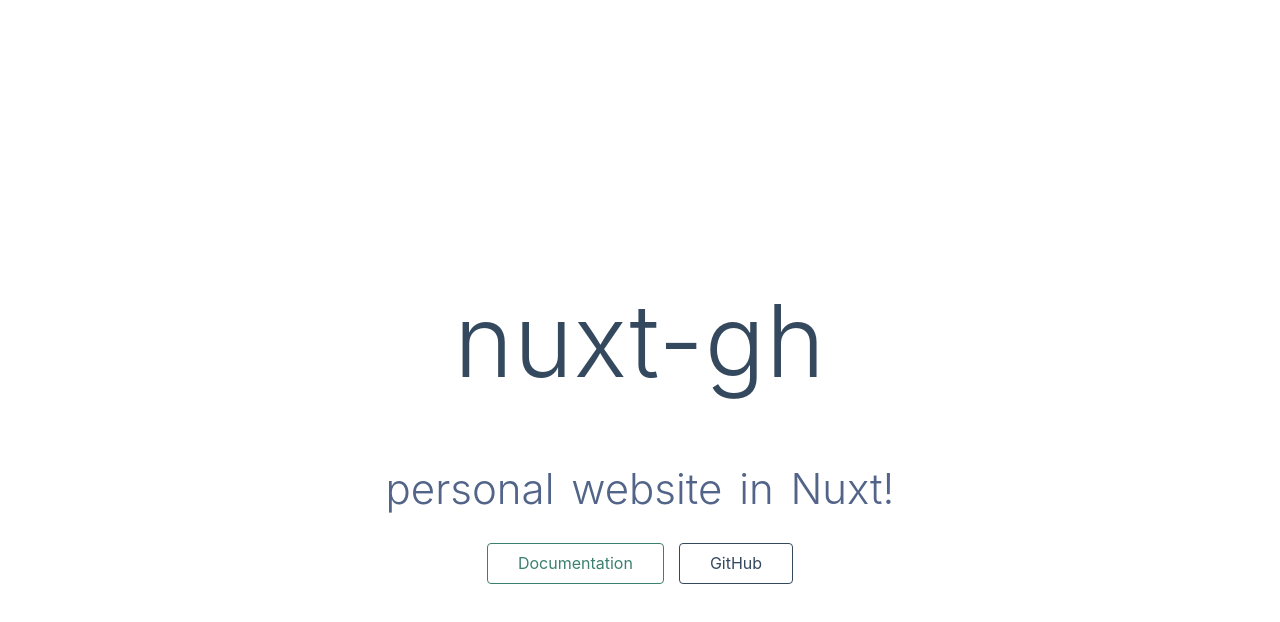
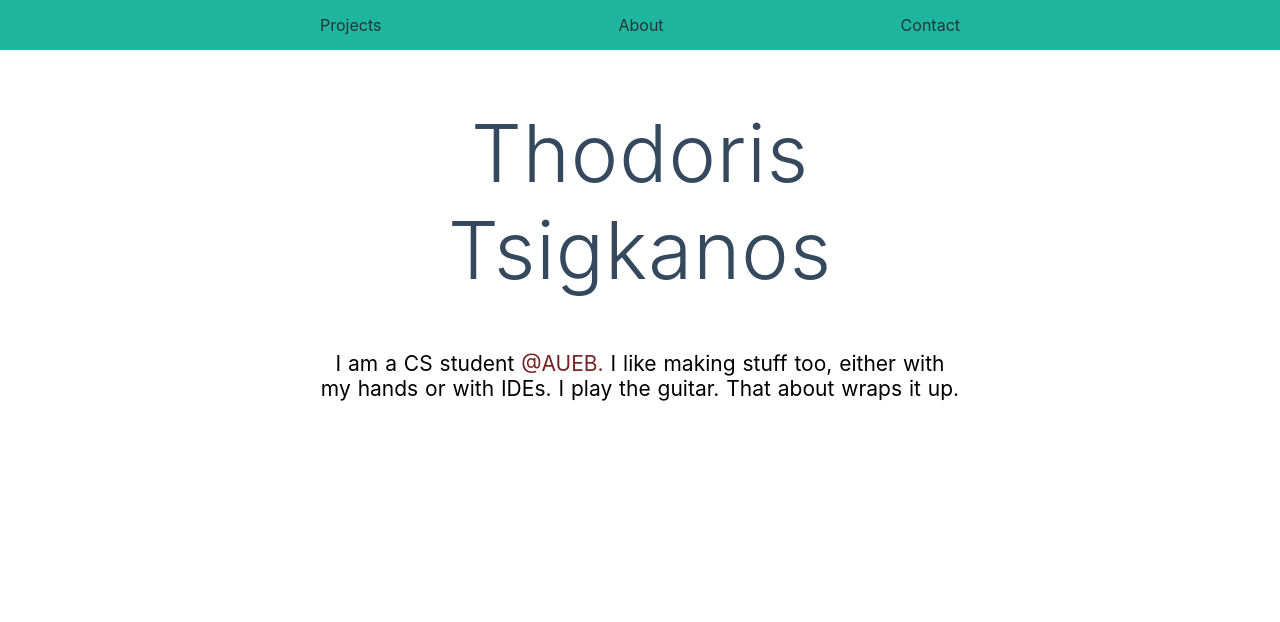
Before and after one commit to teotsi/teotsi.github.io, a Nuxt app: page / in a window 1280 px wide. Shown: the top 622 px of the page. Built offline with nearby package versions, Linux system fonts and the light colour scheme.

Commit message:
progress boop

```diff
--- /dev/null
+++ b/assets/css/colors.css
@@ -0,0 +1,30 @@
+:root {
+  --color: #2e3236;
+  --color-primary: #158876;
+  --color-secondary: #0e2233;
+  --bg: #f3f5f4;
+  --bg-secondary: #fff;
+  --border-color: #ddd;
+  --selection-bg:#3b8070;
+  --selection-color:#fff;
+  --nav-color: #1eb69f;
+}
+
+.dark-mode {
+  --color: #ebf4f1;
+  --color-primary: #41b38a;
+  --color-secondary: #fdf9f3;
+  --bg: #091a28;
+  --bg-secondary: #071521;
+  --border-color: #0d2538;
+  --selection-bg: #64a393;
+  --selection-color:#000000;
+  --nav-color: #142639;
+}
+.sepia-mode {
+  --color: #433422;
+  --color-secondary: #504231;
+  --bg: #f1e7d0;
+  --bg-secondary: #eae0c9;
+  --border-color: #ded0bf;
+}
--- /dev/null
+++ b/assets/css/main.scss
@@ -0,0 +1,14 @@
+.title {
+  font-family: 'Quicksand', 'Source Sans Pro', -apple-system, BlinkMacSystemFont,
+  'Segoe UI', Roboto, 'Helvetica Neue', Arial, sans-serif;
+  display: block;
+  font-weight: 300;
+  font-size: 80px;
+  color: #35495e;
+  letter-spacing: 1px;
+}
+
+::selection{
+  background: var(--selection-bg);
+  color: var(--selection-color);
+}
--- /dev/null
+++ b/components/NavBar.vue
@@ -0,0 +1,32 @@
+<template>
+  <div class="header">
+    <div class="nav">
+      <a> Projects</a>
+      <a> About</a>
+      <a> Contact</a>
+    </div>
+  </div>
+</template>
+
+<script>
+    export default {
+        name: "NavBar"
+    }
+</script>
+
+<style scoped>
+  .nav{
+    margin: 0 auto;
+    width: 50%;
+    display: flex;
+    justify-content: space-between;
+  }
+  .header{
+    display: flex;
+    flex-direction: column;
+    justify-content: center;
+    height: 50px;
+    color: var(--color);
+    background-color: var(--nav-color);
+  }
+</style>
--- a/layouts/default.vue
+++ b/layouts/default.vue
@@ -1,10 +1,28 @@
 <template>
   <div>
-    <nuxt />
+  <nav-bar/>
+    <div class="grid-wrapper">
+      <nuxt />
+    </div>
   </div>
+
 </template>
 
+<script>
+  import NavBar from "../components/NavBar";
+  export default {
+    components: {NavBar}
+  }
+</script>
 <style>
+  .grid-wrapper {
+    margin: 0 auto;
+    display: grid;
+    grid-template-columns: 1fr 2fr 1fr;
+    justify-content: center;
+    align-items: center;
+    text-align: center;
+  }
 html {
   font-family: 'Source Sans Pro', -apple-system, BlinkMacSystemFont, 'Segoe UI',
     Roboto, 'Helvetica Neue', Arial, sans-serif;
@@ -16,40 +34,8 @@
   -webkit-font-smoothing: antialiased;
   box-sizing: border-box;
 }
+  body{
+    margin: 0;
+  }
 
-*,
-*:before,
-*:after {
-  box-sizing: border-box;
-  margin: 0;
-}
-
-.button--green {
-  display: inline-block;
-  border-radius: 4px;
-  border: 1px solid #3b8070;
-  color: #3b8070;
-  text-decoration: none;
-  padding: 10px 30px;
-}
-
-.button--green:hover {
-  color: #fff;
-  background-color: #3b8070;
-}
-
-.button--grey {
-  display: inline-block;
-  border-radius: 4px;
-  border: 1px solid #35495e;
-  color: #35495e;
-  text-decoration: none;
-  padding: 10px 30px;
-  margin-left: 15px;
-}
-
-.button--grey:hover {
-  color: #fff;
-  background-color: #35495e;
-}
 </style>
--- a/nuxt.config.js
+++ b/nuxt.config.js
@@ -23,7 +23,8 @@
   ** Global CSS
   */
   css: [
-    'tachyons/css/tachyons.css'
+    '@/assets/css/colors.css',
+    '@/assets/css/main.scss'
   ],
   /*
   ** Plugins to load before mounting the App
@@ -35,6 +36,7 @@
   */
   buildModules: [
     '@nuxt/typescript-build',
+    '@nuxtjs/color-mode'
   ],
   /*
   ** Nuxt.js modules
--- a/package.json
+++ b/package.json
@@ -17,6 +17,7 @@
   },
   "devDependencies": {
     "@nuxt/typescript-build": "^0.6.0",
+    "@nuxtjs/color-mode": "^1.0.0",
     "node-sass": "^4.14.1",
     "sass-loader": "^8.0.2"
   }
--- a/pages/index.vue
+++ b/pages/index.vue
@@ -1,69 +1,31 @@
 <template>
   <div class="container">
-    <div>
-      <h1 class="title">
-        nuxt-gh
-      </h1>
-      <h2 class="subtitle">
-        personal website in Nuxt!
-      </h2>
-      <div class="links">
-        <a
-          href="https://nuxtjs.org/"
-          target="_blank"
-          class="button--green"
-        >
-          Documentation
-        </a>
-        <a
-          href="https://github.com/nuxt/nuxt.js"
-          target="_blank"
-          class="button--grey"
-        >
-          GitHub
-        </a>
-      </div>
-    </div>
+    <h1 class="title">Thodoris Tsigkanos</h1>
+    <p class="subtitle">I am a CS student
+      <a href="https://www.aueb.gr" class="aueb-link" target="_blank">@AUEB.</a> I like making stuff too,
+      either with my hands or with IDEs. I play the guitar. That about wraps it up.</p>
   </div>
 </template>
 
 <script lang="ts">
-import Logo from '~/components/Logo.vue'
 
-export default {
-
-}
+  export default {}
 </script>
 
-<style >
-.container {
-  margin: 0 auto;
-  min-height: 100vh;
-  display: flex;
-  justify-content: center;
-  align-items: center;
-  text-align: center;
-}
+<style lang="scss">
 
-.title {
-  font-family: 'Quicksand', 'Source Sans Pro', -apple-system, BlinkMacSystemFont,
-    'Segoe UI', Roboto, 'Helvetica Neue', Arial, sans-serif;
-  display: block;
-  font-weight: 300;
-  font-size: 100px;
-  color: #35495e;
-  letter-spacing: 1px;
-}
+  .container {
+    grid-column: 2/3;
+  }
 
-.subtitle {
-  font-weight: 300;
-  font-size: 42px;
-  color: #526488;
-  word-spacing: 5px;
-  padding-bottom: 15px;
-}
-
-.links {
-  padding-top: 15px;
-}
+  .subtitle{
+    font-size: 21px;
+  }
+  .aueb-link{
+    text-decoration: none;
+    color: #762124;
+    &:hover{
+      color: #a55257;
+    }
+  }
 </style>
--- /dev/null
+++ b/pages/projects/index.vue
@@ -0,0 +1,13 @@
+<template>
+
+</template>
+
+<script>
+    export default {
+        name: "index"
+    }
+</script>
+
+<style scoped>
+
+</style>
```
Also changed, not shown: 1 other file (tests, documents, lock files or other folders).
